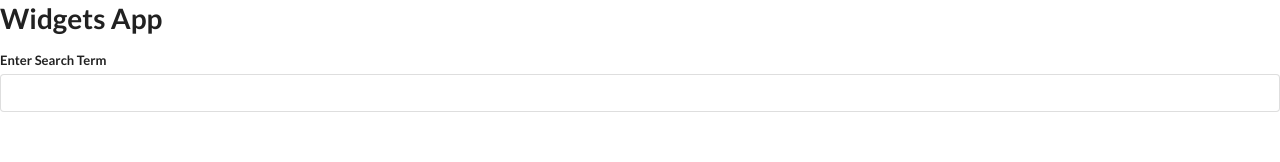
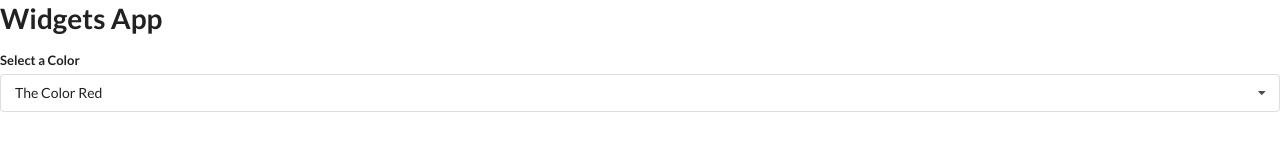
Before and after one commit to jihoshin28/udemyReact_widgets, a React (Create React App) app: page / in a window 1280 px wide. Shown: the top 162 px of the page. Built offline with nearby package versions, Linux system fonts and the light colour scheme.

Commit message:
dropdown finished

```diff
--- a/src/App.js
+++ b/src/App.js
@@ -1,5 +1,6 @@
-import React from 'react'
+import React, {useState} from 'react'
 import Accordion from './components/Accordion'
+import Dropdown from './components/Dropdown'
 import Search from './components/Search'
 import axios from 'axios'
 
@@ -18,11 +19,27 @@
     }
 ]
 
+const options = [
+    {
+        label: "The Color Red",
+        value: "red"
+    },
+    {
+        label: "The Color Green",
+        value: "green"
+    },
+    {
+        label: "The Color Blue",
+        value: "blue"
+    }
+]
+
 const App = () => {
+    const [selected, setSelected] = useState(options[0])
     return (
         <div>
             <h1>Widgets App</h1>
-            <Search/>
+            <Dropdown options = {options} selected = {selected} onSelectedChange = {setSelected} />
         </div>
     )
 }
--- /dev/null
+++ b/src/components/Dropdown.js
@@ -0,0 +1,31 @@
+import React, {useState} from 'react'
+
+const Dropdown = ({options, selected, onSelectedChange}) => {
+    const [open, setOpen] = useState(false)
+    const renderedOptions = options.map((option) => {
+        return (
+            <div onClick = {() => onSelectedChange(option)} className = "item" key = {option.value}>
+                {option.label}
+            </div>
+        )
+    })
+
+
+
+    return (
+        <div class = "ui form">
+            <div className = "field">
+                <label className = "label">Select a Color</label>
+                <div onClick = {() => setOpen(!open)}className = {`ui selection dropdown ${open ? 'visible active': ''}`}>
+                    <i className = "dropdown icon"></i>
+                    <div className = "text"> {selected.label} </div>
+                    <div className= {`menu ${ open ? 'visible transition': ''}`}>
+                        {renderedOptions}
+                    </div>
+                </div>
+            </div>
+        </div>
+    )
+}
+
+export default Dropdown
```
